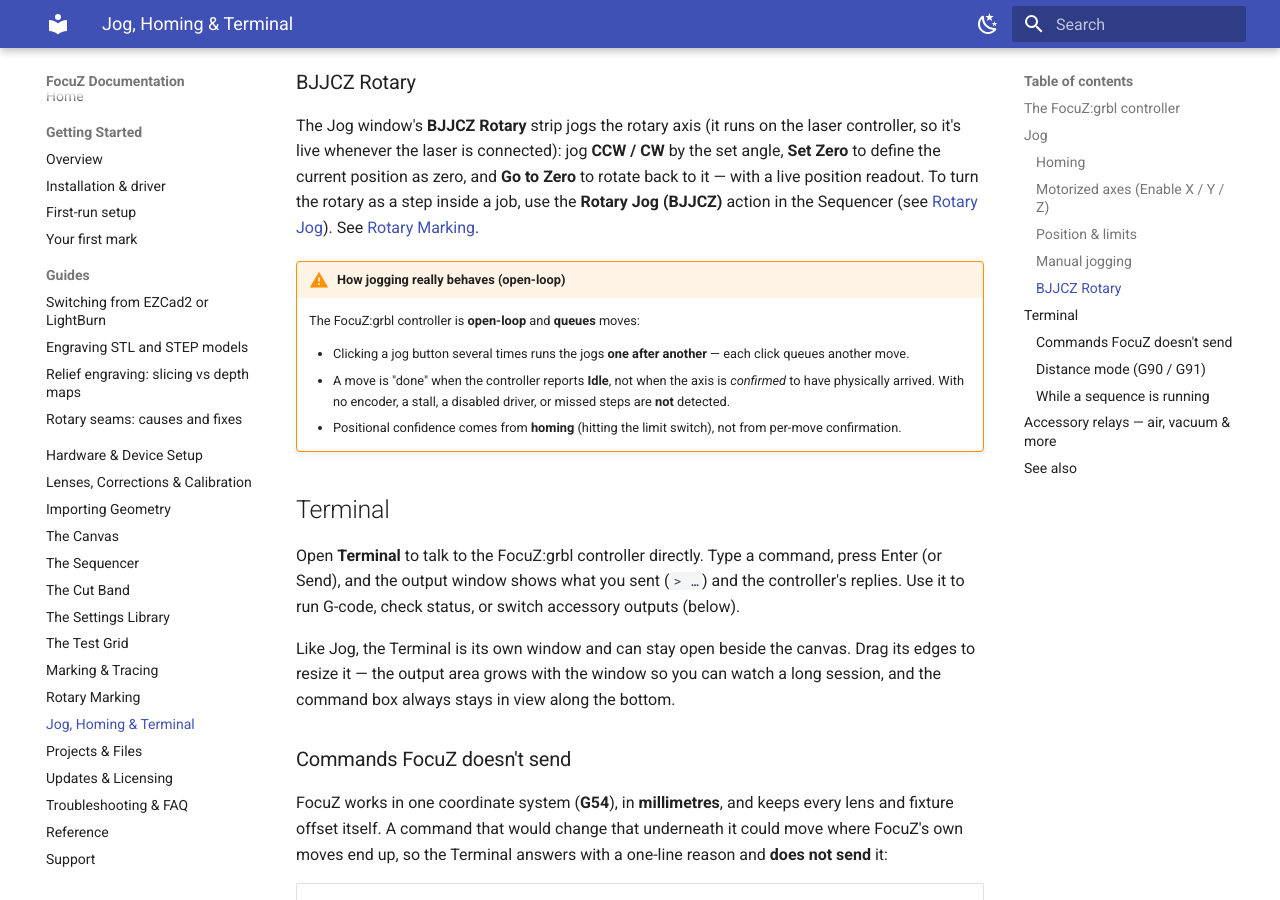
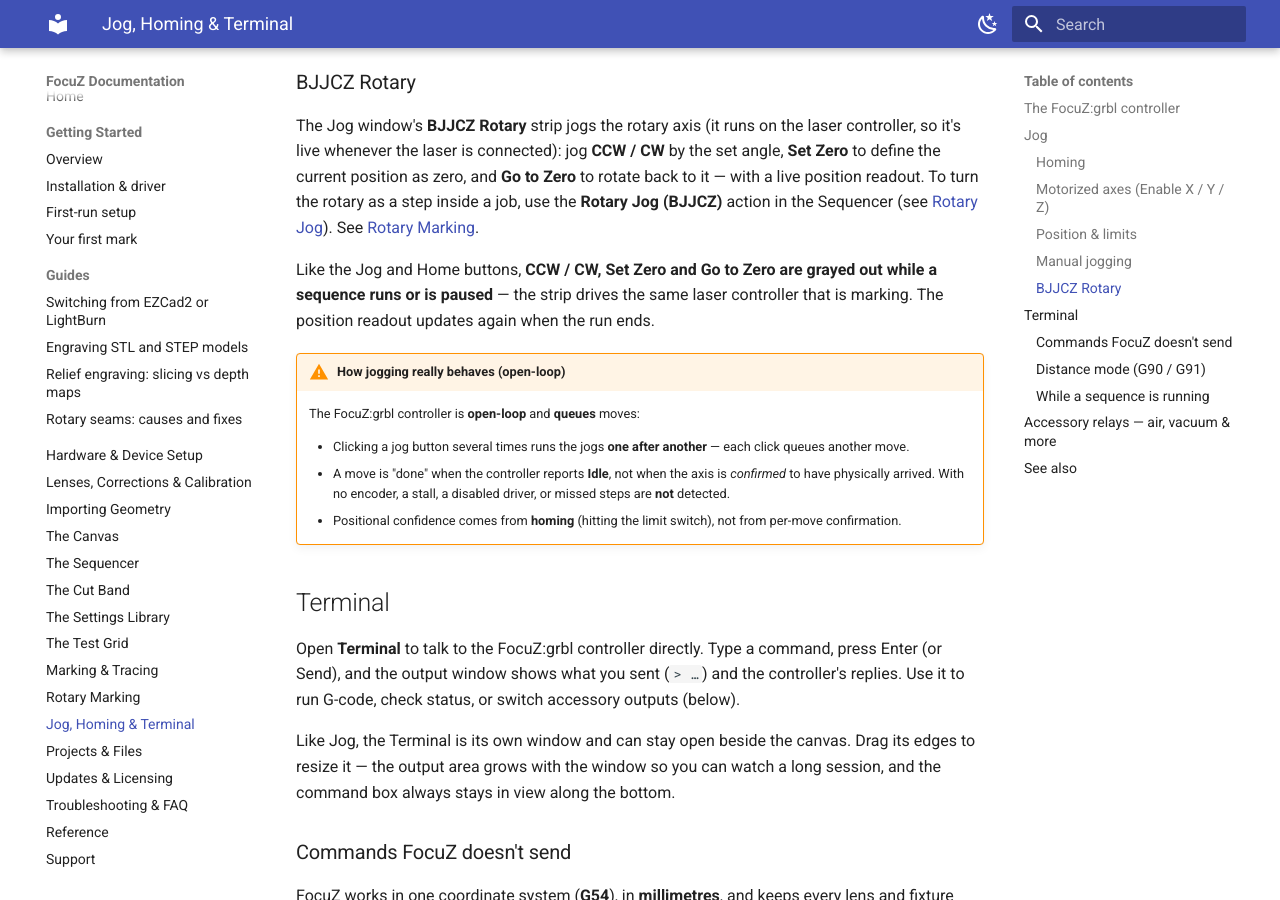
Before and after one commit to Lokahi-Shop/focuz-docs, an MkDocs documentation site: the page built from docs/jog-terminal.md, in a window 1280 px wide and 900 px high, scrolled down 2445 px. Built offline with MkDocs 1.6.1 and Material for MkDocs 9.7.7, drawn with Linux system fonts in a browser that asks for light colours.

Commit message:
Jog: BJJCZ Rotary strip is grayed out during a run too
Co-Authored-By: Claude Fable 5.1 <noreply@anthropic.com>

```diff
--- a/docs/jog-terminal.md
+++ b/docs/jog-terminal.md
@@ -96,6 +96,10 @@ define the current position as zero, and **Go to Zero** to rotate back to it —
 position readout. To turn the rotary as a step inside a job, use the **Rotary Jog (BJJCZ)** action in
 the Sequencer (see [Rotary Jog](rotary.md#rotary-jog)). See [Rotary Marking](rotary.md).
 
+Like the Jog and Home buttons, **CCW / CW, Set Zero and Go to Zero are grayed out while a sequence
+runs or is paused** — the strip drives the same laser controller that is marking. The position
+readout updates again when the run ends.
+
 !!! warning "How jogging really behaves (open-loop)"
     The FocuZ:grbl controller is **open-loop** and **queues** moves:
 
```
